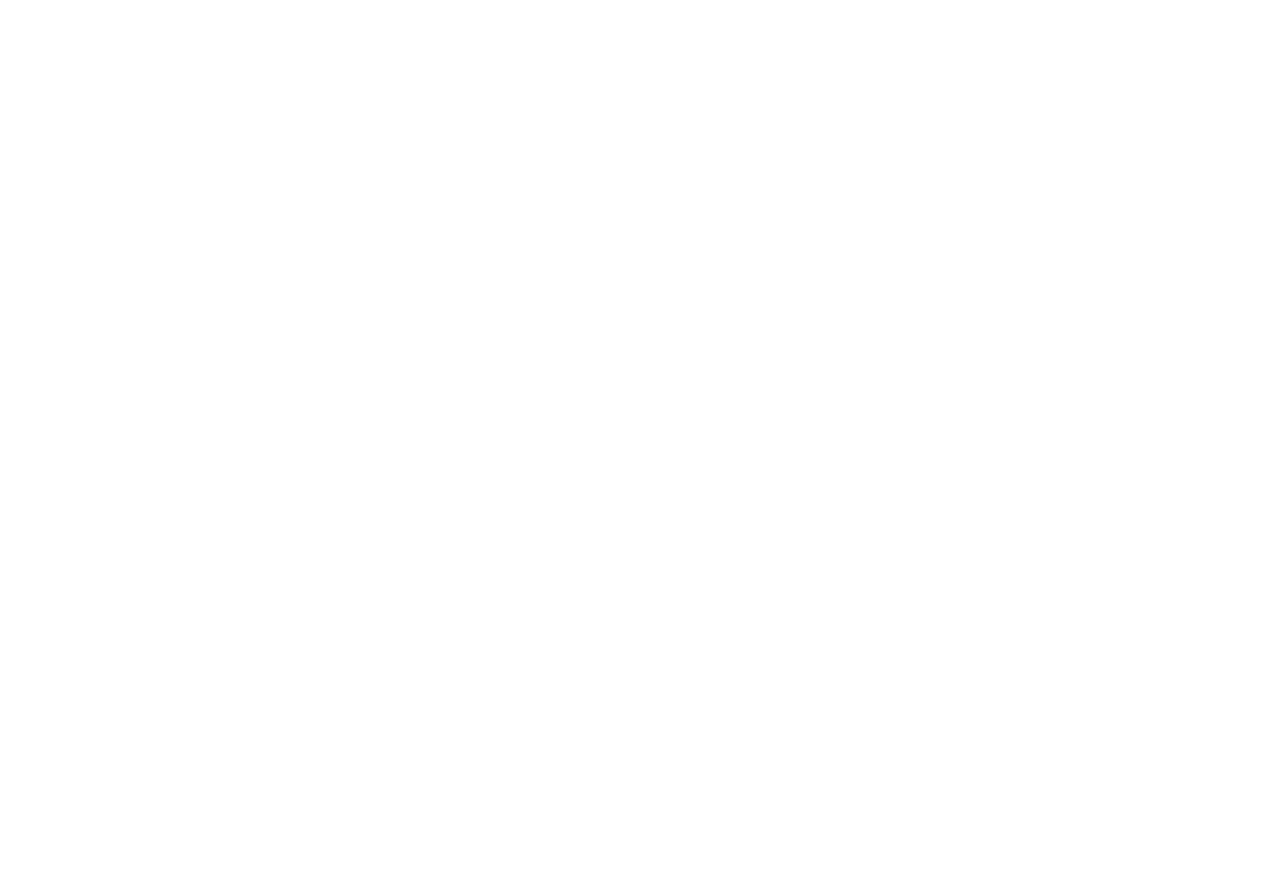
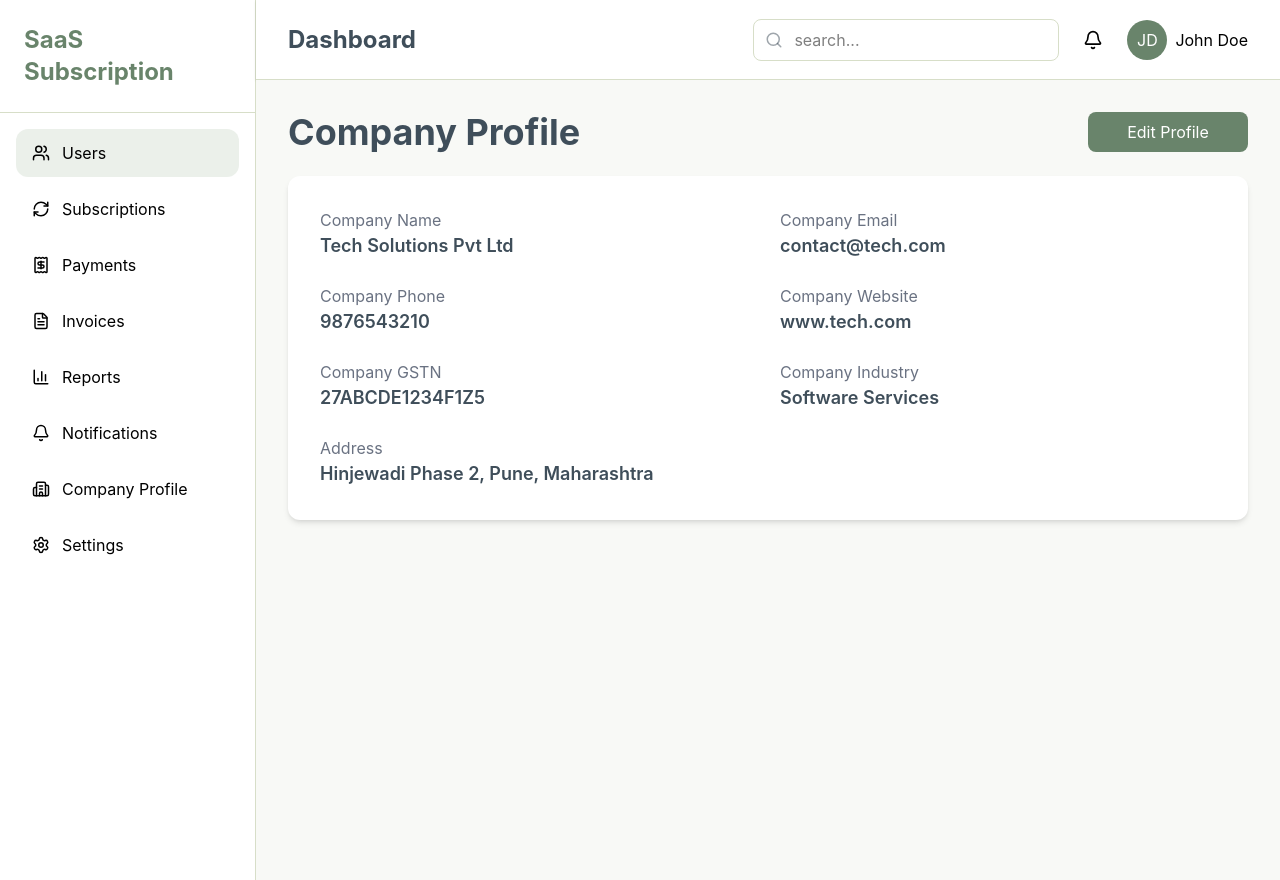
Before and after one commit to saas-subcription-platform/saas-frontend, a React app in the folder frontend/: page /admin/company in a window 1280 px wide. Before the commit this address had no page. Before the commit the page ends 800 px from the top, so only its background shows below. Built offline with nearby package versions, Linux system fonts and the light colour scheme; the HTML template or start-up script is replaced by a standard one.

Commit message:
Implemented Notifications and Company Profile Modules -Added Notifications Page -Added Company Profile Page -Added sidebar navigation and routing -Removed Membership Plans from sidebar

```diff
--- a/frontend/src/app/routes/AppRoutes.jsx
+++ b/frontend/src/app/routes/AppRoutes.jsx
@@ -3,6 +3,8 @@ import LandingPage from "../../features/landing/pages/landingPage";
 import DashboardPage from "../../features/Admin/pages/DashboardPage";
 import UsersPage from "../../features/Admin/pages/UsersPage";
 import UserDetailsPage from "../../features/Admin/pages/UserDetailsPage";
+import NotificationsPage from "../../features/Admin/pages/NotificationsPage";
+import CompanyProfile from "../../features/Admin/pages/CompanyProfilePage";
 
 function AppRoutes(){
     return (
@@ -11,6 +13,9 @@ function AppRoutes(){
             <Route path="/admin/dashboard" element={<DashboardPage/>}/>
             <Route path="/admin/users" element={<UsersPage />} />
             <Route path="/admin/users/:id" element={<UserDetailsPage/>} />
+            <Route path="/admin/notifications" element={<NotificationsPage/>} />
+            <Route path="/admin/company" element={<CompanyProfile/>} />
+
         </Routes>
     )
 }
--- a/frontend/src/components/common/layout/AdminSideBar.jsx
+++ b/frontend/src/components/common/layout/AdminSideBar.jsx
@@ -1,3 +1,4 @@
+import { useNavigate } from "react-router-dom";
 import {
   Users,
   CreditCard,
@@ -11,6 +12,7 @@ import {
 } from "lucide-react";
 
 const AdminSidebar = () => {
+  const navigate = useNavigate();
   return (
     <aside className="w-64 bg-white border-r border-border min-h-screen">
       <div className="p-6 border-b border-border">
@@ -21,14 +23,10 @@ const AdminSidebar = () => {
 
       <nav className="p-4 space-y-2">
         {/* Active Item */}
-        <div className="flex items-center gap-3 px-4 py-3 rounded-xl bg-secondary/20 cursor-pointer">
+        <div className="flex items-center gap-3 px-4 py-3 rounded-xl bg-secondary/20 cursor-pointer"
+              onClick={() => navigate("/admin/users")}>
           <Users size={18} />
           <span>Users</span>
-        </div>
-
-        <div className="flex items-center gap-3 px-4 py-3 rounded-xl hover:bg-secondary/10 cursor-pointer">
-          <CreditCard size={18} />
-          <span>Membership Plans</span>
         </div>
 
         <div className="flex items-center gap-3 px-4 py-3 rounded-xl hover:bg-secondary/10 cursor-pointer">
@@ -51,12 +49,14 @@ const AdminSidebar = () => {
           <span>Reports</span>
         </div>
 
-        <div className="flex items-center gap-3 px-4 py-3 rounded-xl hover:bg-secondary/10 cursor-pointer">
+        <div className="flex items-center gap-3 px-4 py-3 rounded-xl hover:bg-secondary/10 cursor-pointer"
+        onClick={() => navigate("/admin/notifications")}>
           <Bell size={18} />
           <span>Notifications</span>
         </div>
 
-        <div className="flex items-center gap-3 px-4 py-3 rounded-xl hover:bg-secondary/10 cursor-pointer">
+        <div className="flex items-center gap-3 px-4 py-3 rounded-xl hover:bg-secondary/10 cursor-pointer"
+              onClick={() => navigate("/admin/company")}>
           <Building2 size={18} />
           <span>Company Profile</span>
         </div>
--- /dev/null
+++ b/frontend/src/features/Admin/pages/CompanyProfilePage.jsx
@@ -0,0 +1,97 @@
+import AdminLayout from "../../../components/common/layout/AdminLayout";
+
+const CompanyProfile = () => {
+    const company = {
+        name: "Tech Solutions Pvt Ltd",
+        email: "contact@tech.com",
+        phone: "9876543210",
+        website: "www.tech.com",
+        gstNumber: "27ABCDE1234F1Z5",
+        industry: "Software Services",
+        address: "Hinjewadi Phase 2, Pune, Maharashtra"
+    };
+
+    return(
+        <AdminLayout>
+            <div className="space-y-6">
+                <div className="flex justify-between items-center">
+                    <h1 className="text-4xl font-bold text-dark">
+                        Company Profile
+                    </h1>
+                    <button className="bg-primary text-white px-3 py-2 rounded-lg w-40">
+                        Edit Profile
+                    </button>
+                </div>
+
+                <div className="bg-white rounded-xl shadow-md p-8">
+                    <div className="grid grid-cols-2 gap-6">
+                        <div>
+                            <p className="text-gray-500">
+                                Company Name
+                            </p>
+                            <p className="text-lg font-semibold text-dark">
+                                {company.name}
+                            </p>
+                        </div>
+
+                        <div>
+                            <p className="text-gray-500">
+                                Company Email
+                            </p>
+                            <p className="text-lg font-semibold text-dark">
+                                {company.email}
+                            </p>
+                        </div>
+
+                        <div>
+                            <p className="text-gray-500">
+                                Company Phone
+                            </p>
+                            <p className="text-lg font-semibold text-dark">
+                                {company.phone}
+                            </p>
+                        </div>
+
+                        <div>
+                            <p className="text-gray-500">
+                                Company Website
+                            </p>
+                            <p className="text-lg font-semibold text-dark">
+                                {company.website}
+                            </p>
+                        </div>
+
+                        <div>
+                            <p className="text-gray-500">
+                                Company GSTN
+                            </p>
+                            <p className="text-lg font-semibold text-dark">
+                                {company.gstNumber}
+                            </p>
+                        </div>
+
+                        <div>
+                            <p className="text-gray-500">
+                                Company Industry
+                            </p>
+                            <p className="text-lg font-semibold text-dark">
+                                {company.industry}
+                            </p>
+                        </div>
+
+                        <div className="col-span-2">
+                            <p className="text-gray-500"
+                            >Address
+                            </p>
+                            <p className="text-lg font-semibold text-dark">
+                                {company.address}
+                            </p>
+                        </div>
+                    </div>
+                </div>
+            </div>
+        </AdminLayout>
+    )
+}
+
+export default CompanyProfile;
--- /dev/null
+++ b/frontend/src/features/Admin/pages/NotificationsPage.jsx
@@ -0,0 +1,66 @@
+import AdminLayout from "../../../components/common/layout/AdminLayout";
+
+const NotificationsPage = () =>{
+    const notifications = [
+        {
+            id: 1,
+            title: "Your Professional Plan expires in 7 days",
+            time: "Today, 10:30 AM"
+        },
+        {
+            id: 2,
+            title: "Rahul Sharma added as Manager",
+            time: "Yesterday, 4:15 PM"
+        },
+        {
+            id: 3,
+            title: "Payment of ₹999 received successfully",
+            time: "12 Jun 2026"
+        },
+        {
+            id: 4,
+            title: "Invoice INV-001 generated",
+            time: "11 Jun 2026"
+        },
+        {
+            id: 5,
+            title: "Company profile updated successfully",
+            time: "10 Jun 2026"
+        }
+    ]
+
+    return(
+        <AdminLayout>
+            <div className="space-y-6">
+                <div className="flex justify-between items-center">
+                    <h1 className="text-4xl font-bold text-dark">Notifications</h1>
+
+                    <div className="flex gap-4">
+                        <button className="bg-primary text-white px-3 py-2 rounded-lg w-40">
+                            Mark All Read
+                        </button>
+
+                        <button className="bg-primary text-white px-3 py-2 rounded-lg w-40">
+                            Clear All
+                        </button>
+                    </div>
+                </div>
+                <div>
+                        {notifications.map((notification) => (
+                            <div key={notification.id}
+                            className="bg-white rounded-xl shadow-md p-5 border-l-4 border-primary">
+                                    <h3 className="fond-semibold text-lg text-dark">
+                                        {notification.title}
+                                    </h3>
+                                    <p className="text-gray-500 mt-2">
+                                        {notification.time}
+                                    </p>
+                            </div>
+                        ))}
+                    </div>
+            </div>
+        </AdminLayout>
+    )
+}
+
+export default NotificationsPage;
```
